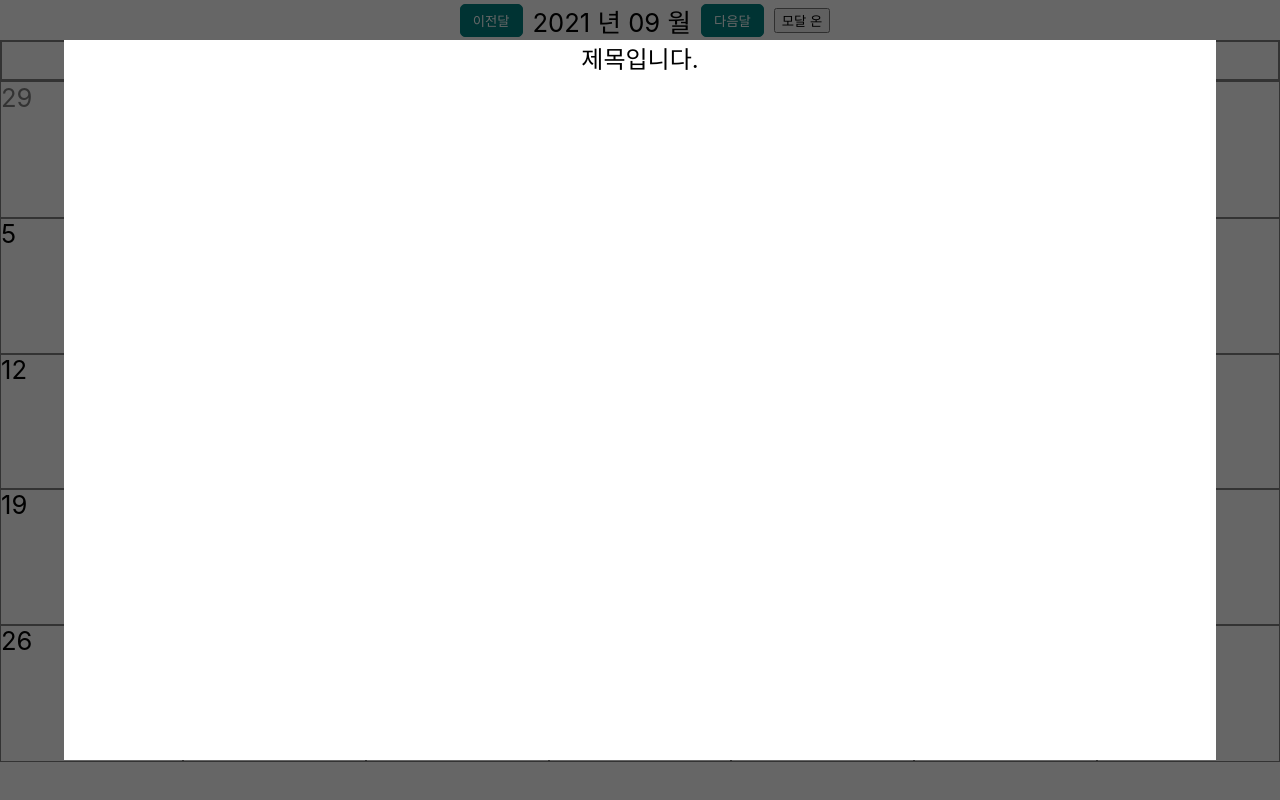
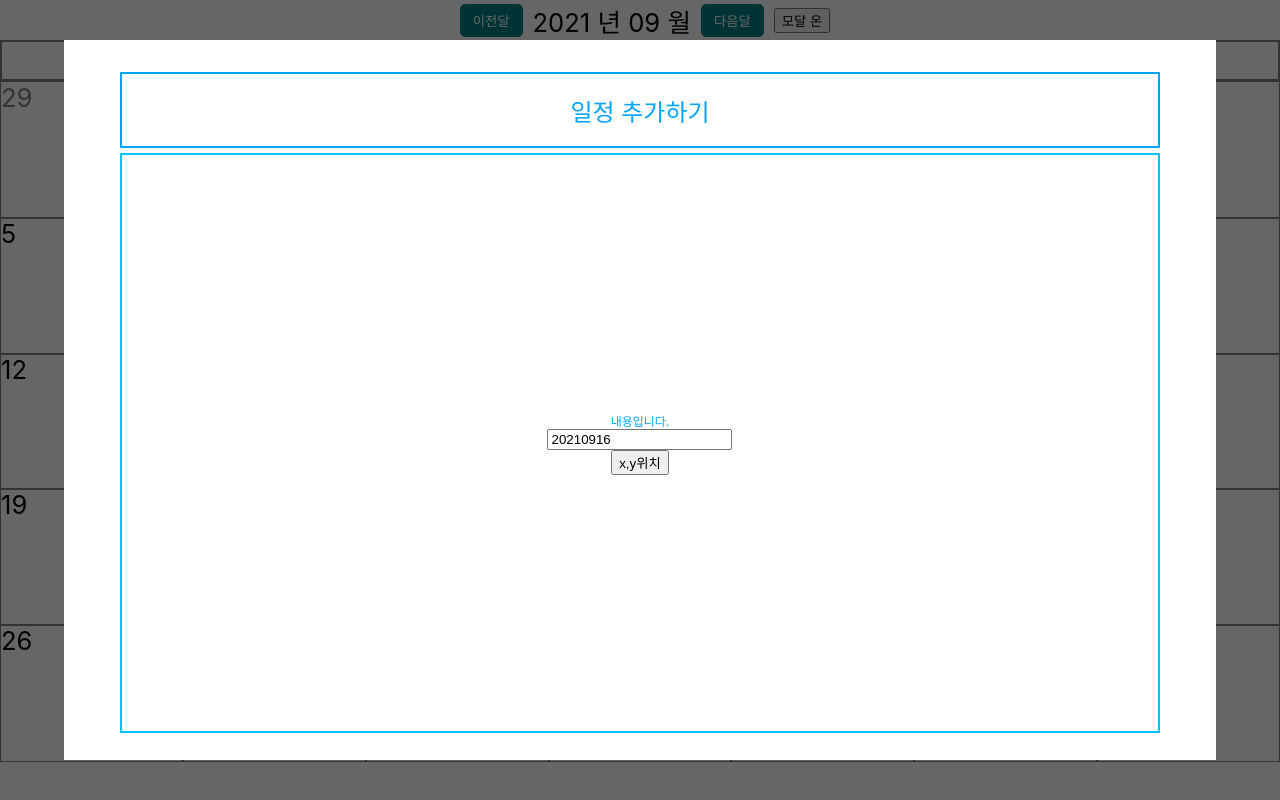
Before and after one commit to slbin-park/Schedule_manager, a React (Create React App) app: page / in a window 1280 px wide. Both pictures are taken after a click on the button "모달 온". Built offline with nearby package versions, Linux system fonts and the light colour scheme.

Commit message:
Create date_picker function

```diff
--- a/package.json
+++ b/package.json
@@ -12,6 +12,7 @@
     "@testing-library/user-event": "^12.8.3",
     "moment": "^2.29.1",
     "react": "^17.0.2",
+    "react-datepicker": "^4.2.1",
     "react-dom": "^17.0.2",
     "react-scripts": "4.0.3",
     "sass": "^1.41.0",
--- a/src/App.js
+++ b/src/App.js
@@ -72,6 +72,48 @@ const App = () => {
 }
 export default App;
 
+function Date_picker({ setstart }) {
+  const [getMoment, setMoment] = useState(moment());
+  const today = getMoment;
+  const firstWeek = today.clone().startOf('month').week();
+  const lastWeek = today.clone().endOf('month').week() === 1 ? 53 : today.clone().endOf('month').week();
+
+  let result = [];
+  let week = firstWeek;
+  for (week; week <= lastWeek; week++) {
+    result = result.concat(
+      <div className='calendar_body_line' key={week}>
+        {
+          Array(7).fill(0).map((data, index) => {
+            let days = today.clone().startOf('year').week(week).startOf('week').add(index, 'day'); //d로해도되지만 직관성
+
+            if (moment().format('YYYYMMDD') === days.format('YYYYMMDD')) {
+              return (
+                <div className='calendar_body_days' onClick={() => setstart(days.format('YYYYMMDD'))} key={index} >
+                  <span style={{ color: 'red' }}>{days.format('D')}</span>
+                </div>
+              );
+            } else if (days.format('MM') !== today.format('MM')) {
+              return (
+                <div className='calendar_body_days' onClick={() => setstart(days.format('YYYYMMDD'))} key={index} >
+                  <span style={{ color: 'gray' }}>{days.format('D')}</span>
+                </div>
+              );
+            } else {
+              return (
+                <div className='calendar_body_days' onClick={() => setstart(days.format('YYYYMMDD'))} key={index}  >
+                  <span>{days.format('D')}</span>
+                </div>
+              );
+            }
+          })
+        }
+      </div>
+    );
+  }
+  return result;
+}
+
 function Show_event({ days }) {
   return (
     <>
@@ -87,24 +129,46 @@ function Show_event({ days }) {
 }
 
 function Modal({ setmodal }) {
+  const [x, setx] = useState(10000)
+  const [y, sety] = useState(10000)
+  const [start, setstart] = useState(moment().format('YYYYMMDD'))
   const close_modal = (e) => {
     e.preventDefault()
     if (e.target.className === 'modal') {
       setmodal(false)
     }
+    if (e.target.className != 'modal_button') {
+      setx(10000)
+      sety(10000)
+    }
+  }
+  const setxy = (e) => {
+    setx(e.clientY + 30)
+    sety(e.clientX - 20)
   }
   return (
     <div className='modal' onClick={(e) => close_modal(e)} value={true}>
       <div >
         <div className='modal_div'>
           <div className='modal_title'>
-            제목입니다.
+            일정 추가하기
+          </div>
+
+          <div className='modal_body'>
+            내용입니다.
+            <input value={start} readOnly></input>
+            <button className='modal_button' onClick={(e) => setxy(e)}>x,y위치</button>
+            <div style={{ top: x, left: y, position: 'absolute' }} className='modal_calendar'>
+              <Day_kor></Day_kor>
+              <Date_picker setstart={setstart}></Date_picker>
+            </div>
           </div>
         </div>
       </div>
     </div>
   )
 }
+
 function Day_kor() {
   return (
     <>
--- a/src/assets/css/modal.scss
+++ b/src/assets/css/modal.scss
@@ -1,4 +1,5 @@
 .modal{
+    color:#00A5FF;
     position: fixed;
     top: 0;
     right: 0;
@@ -14,10 +15,62 @@
         width: 90vw;
         display: flex;
         justify-content: center;
+        flex-direction: column;
+        align-items: center;
         .modal_title{
+            display: flex;
+            align-items: center;
+            justify-content: center;
+            margin: 5px;
             font-size: 3vh;
             height: 10%;
-            width: 100%;
+            width: 90%;
+            border: 2px solid #00A5FF;
+        }
+        .modal_body{
+            display: flex;
+            align-items: center;
+            justify-content: center;
+            flex-direction: column;
+            height: 80%;
+            width: 90%;
+            border: 2px solid #00C3FF;
+            .modal_calendar{
+                display: flex;
+                flex-direction: column;
+                border: 2px solid #00C3FF;
+                border-radius: 5px;
+                padding: 5px;
+                font-size: 2vh;
+                        .calendar_body_head{
+                            display: flex;
+                            .calendar_body_head_days{
+                                width: 100%;
+                                font-size:2vw;
+                            }
+                        }
+                        .calendar_body_line{
+                            display:flex;
+                            flex-direction: row;
+                            width: 100%;
+                            height: 100%;
+                            .calendar_body_days{
+                                display:flex;
+                                flex-direction: column;
+                                width: 100%;
+                                height:100%;
+                                font-size : 2vw;
+                                margin:2px;
+                                padding: 1px;
+                            }
+                            .calendar_body_days :hover{
+                                cursor: pointer;
+                                border-radius: 5px;
+                                background-color: #00e1ff;
+                            }
+
+                        }
+            }
         }
     }
 }
```
Also changed, not shown: 1 other file (tests, documents, lock files or other folders).
